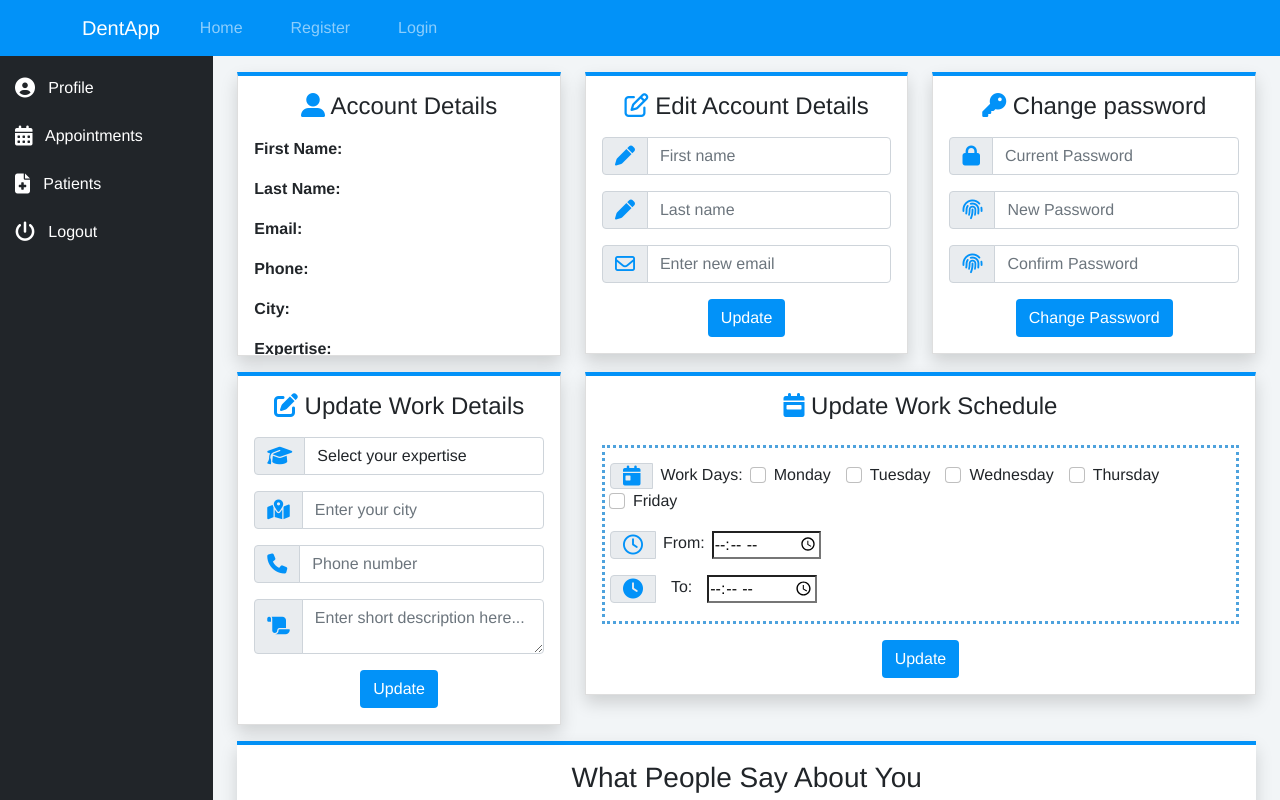
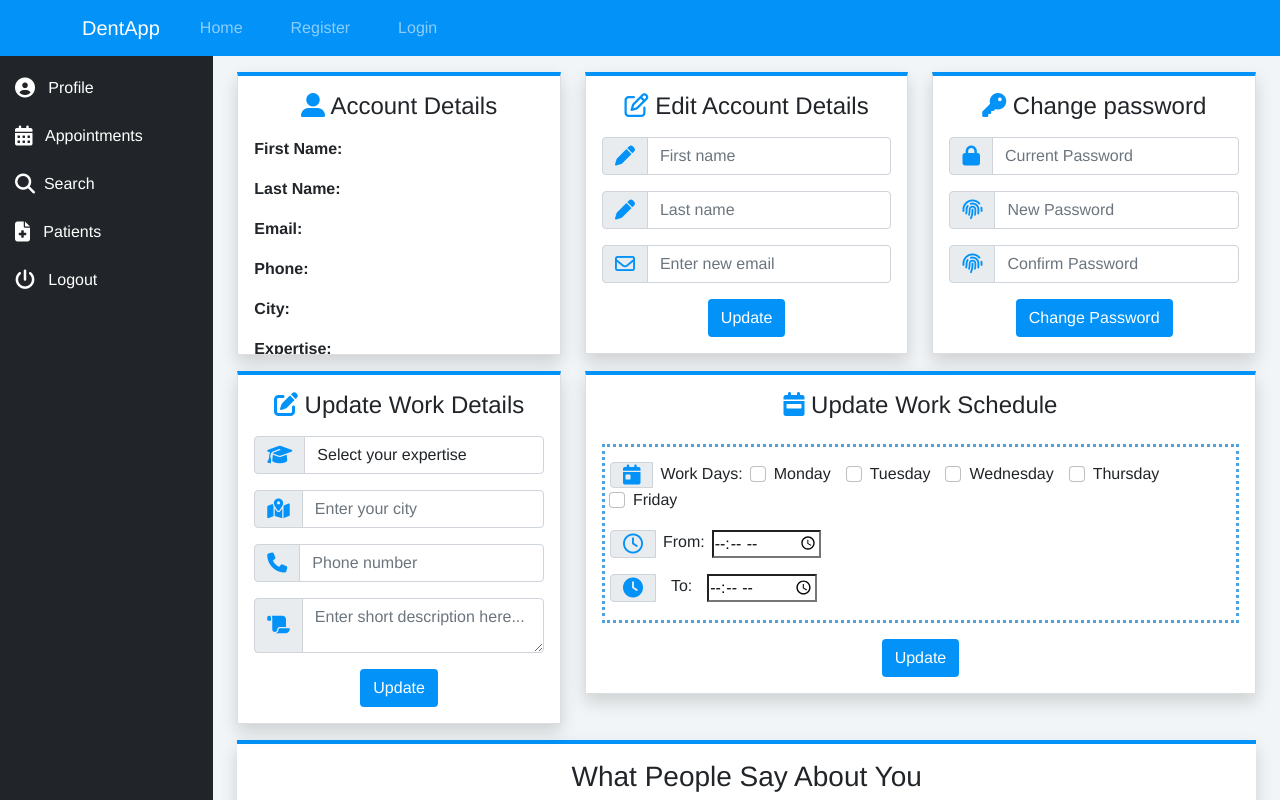
Before and after one commit to ibobev/dent-appointment-system, a Vue app in the folder client/: page /dentist/profile in a window 1280 px wide. Shown: the top 800 px of the page. Built offline with nearby package versions, Linux system fonts and the light colour scheme; no server answers.

Commit message:
Moved Search from Patient navigation to Dentist

```diff
--- a/client/src/components/NavigationDentist.vue
+++ b/client/src/components/NavigationDentist.vue
@@ -20,6 +20,10 @@
         <i class="fas fa-calendar-alt fa-lg"></i>&nbsp;&nbsp;
         Appointments
       </router-link>
+      <router-link to="/dentist/search">
+          <i class="fas fa-search fa-lg"></i>&nbsp;
+          Search
+        </router-link>
       <router-link to="/dentist/patients">
         <i class="fas fa-file-medical fa-lg"></i>&nbsp;&nbsp;
         Patients
--- a/client/src/components/NavigationPatient.vue
+++ b/client/src/components/NavigationPatient.vue
@@ -16,10 +16,6 @@
         <router-link to="/patient/dentists">
           <i class="fas fa-user-md fa-lg"></i>&nbsp;&nbsp;
           Dentists
-        </router-link>
-        <router-link to="/patient/search">
-          <i class="fas fa-search fa-lg"></i>&nbsp;
-          Search
         </router-link>
         <router-link to="/patient/appointments">
           <i class="fas fa-calendar-alt fa-lg"></i>&nbsp;&nbsp;
--- a/client/src/router/index.js
+++ b/client/src/router/index.js
@@ -11,11 +11,11 @@ import DentistDashboard from '../views/Dentist/DentistDashboard';
 import Appointments from '../views/Dentist/Appointments';
 import Profile from '../views/Dentist/Profile';
 import PatientsList from '../views/Dentist/PatientsList';
+import Search from '../views/Dentist/Search';
 
 // Patients
 import PatientDashboard from '../views/Patient/PatientDashboard';
 import PatientProfile from '../views/Patient/PatientProfile';
-import Search from '../views/Patient/Search';
 import PatientAppointments from '../views/Patient/PatientAppointments';
 import PatientMedRecord from '../views/Patient/PatientMedRecord';
 import PatientDentistsView from '../views/Patient/PatientDentistsView';
@@ -64,6 +64,11 @@ const routes = [
         component: Appointments
       },
       {
+        path: '/dentist/search',
+        name: 'Search',
+        component: Search
+      },
+      {
         path: '/dentist/patients',
         name: 'Patients',
         component: PatientsList
@@ -86,11 +91,6 @@ const routes = [
         component: PatientDentistsView
       },
       {
-        path: '/patient/search',
-        name: 'Search',
-        component: Search
-      },
-      {
         path: '/patient/appointments',
         name: 'PatientAppointments',
         component: PatientAppointments
--- a/client/src/views/Dentist/Profile.vue
+++ b/client/src/views/Dentist/Profile.vue
@@ -60,7 +60,7 @@ p {
 
 @media only screen and (min-width: 1137px) {
   .account-card {
-    max-height:284px;
+    max-height:283px;
   }
 }
 @media only screen and (max-width: 1401px) {
```
Also changed, not shown: client/src/views/Dentist/Search.vue (renamed from client/src/views/Patient/Search.vue).
